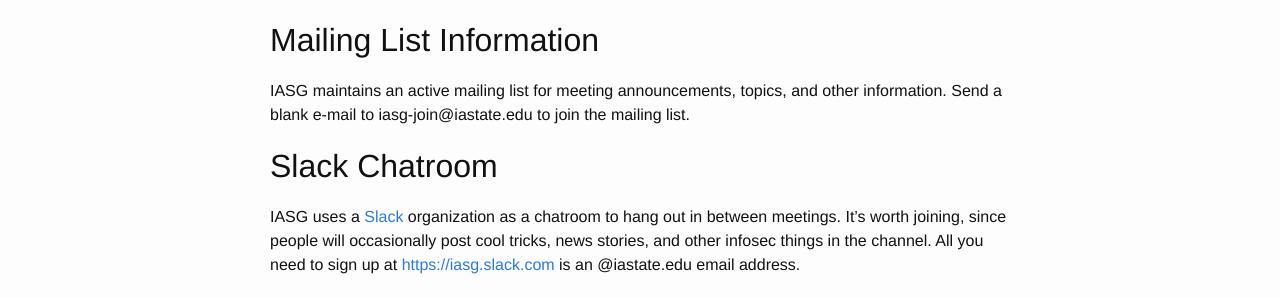
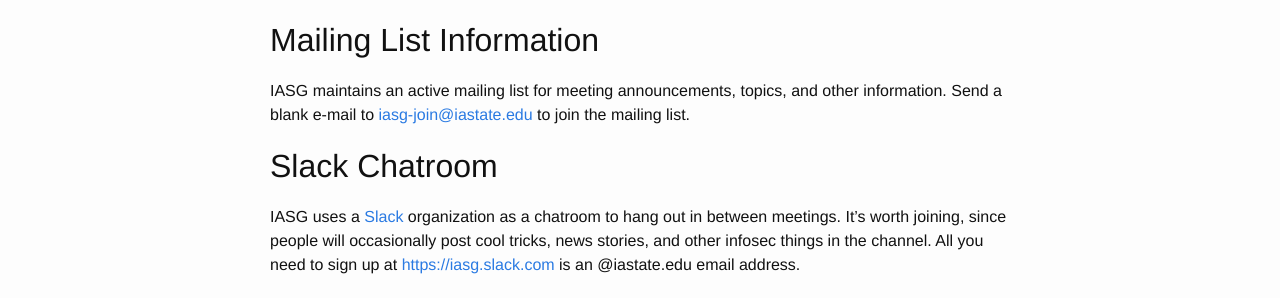
Before and after one commit to IASG/iasg.github.io, a Jekyll site: the page built from about.md, in a window 1280 px wide. Shown: the part 543-841 px from the top of the page. Built offline with Jekyll 4.4.1, drawn with Linux system fonts in a browser that asks for light colours; part of the change alters nothing that is shown.

```diff
--- a/about.md
+++ b/about.md
@@ -28,7 +28,7 @@ Mailing List Information
 ------------------------
 
 IASG maintains an active mailing list for meeting announcements, topics, and
-other information. Send a blank e-mail to iasg-join@iastate.edu to join the mailing list.
+other information. Send a blank e-mail to <iasg-join@iastate.edu> to join the mailing list.
 
 
 Slack Chatroom
```
